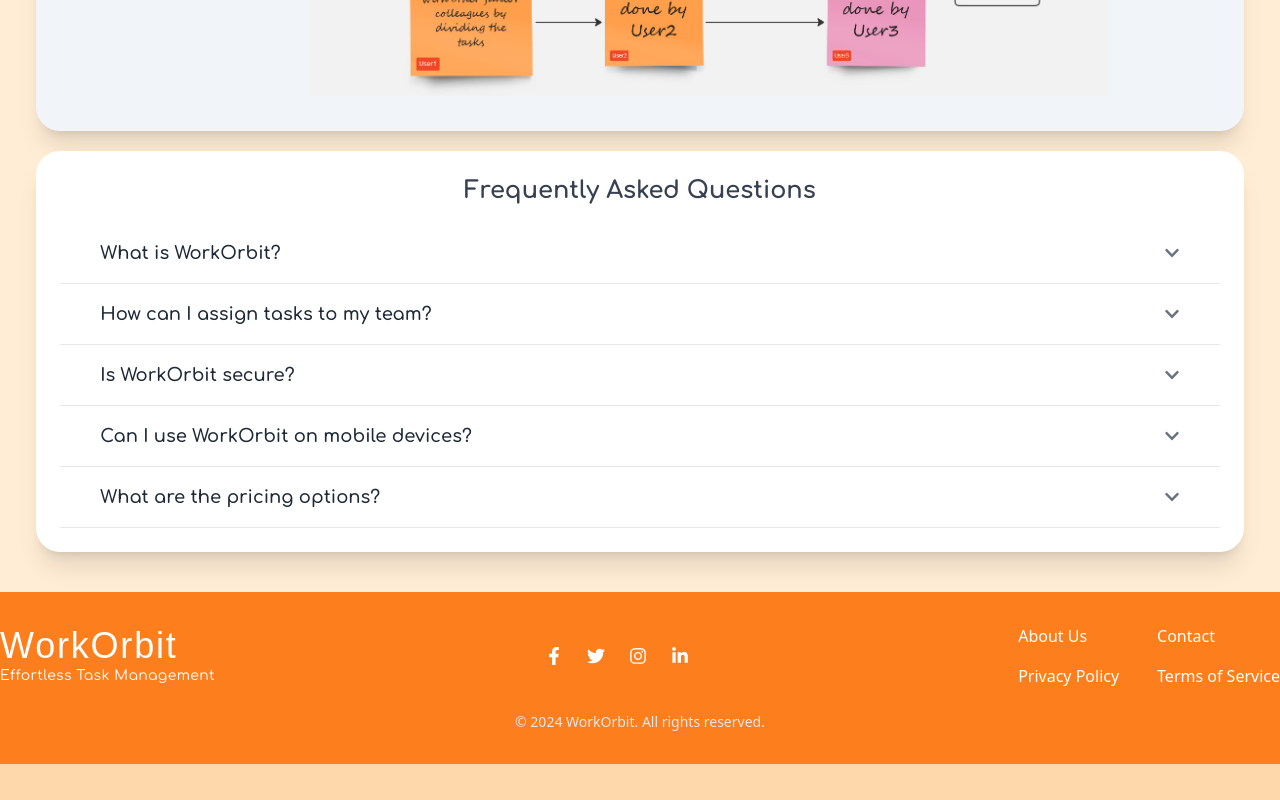
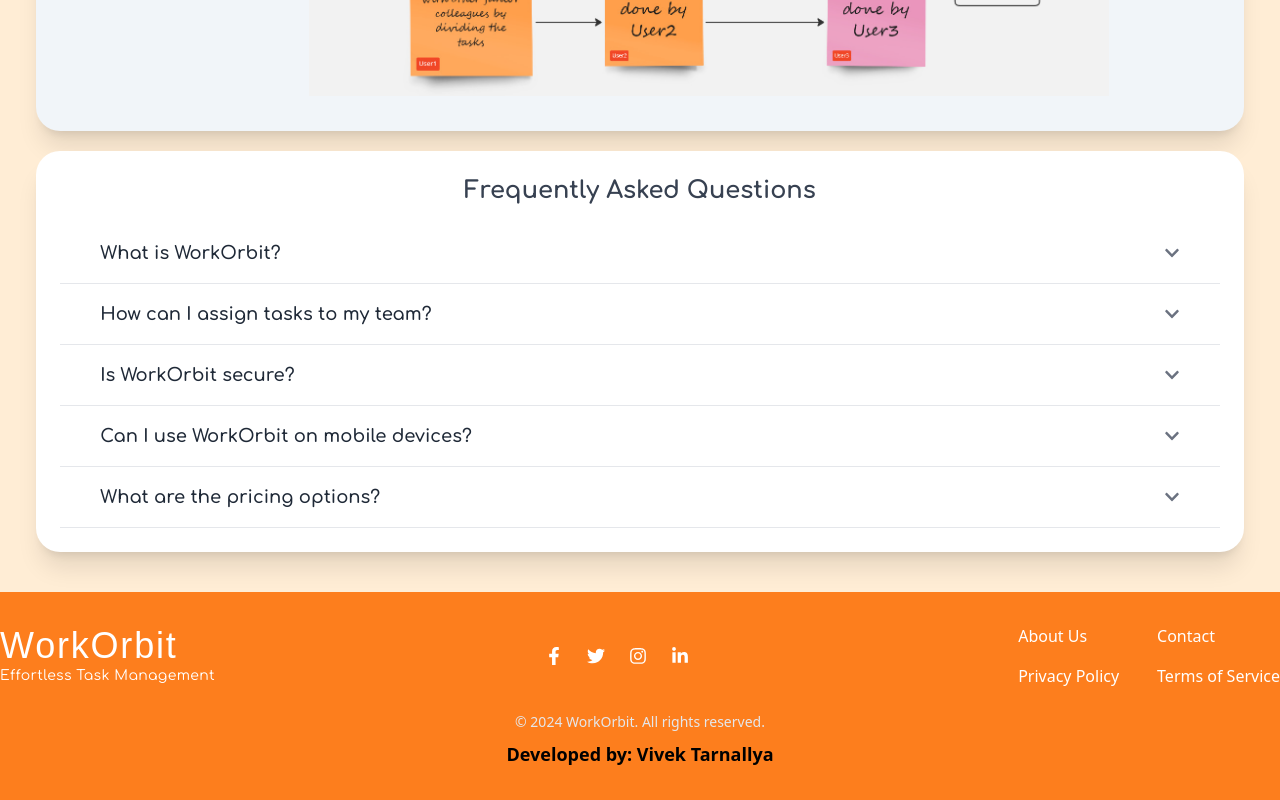
Before and after one commit to vivekbeast/work, a Next.js app: page / in a window 1280 px wide. Shown: the part 1199-1999 px from the top of the page. Before the commit the page ends 1963 px from the top, so only its background shows below. Built offline with nearby package versions, Linux system fonts and the light colour scheme; no server answers; a web font is replaced by a local one.

Commit message:
ghHhHhhh

```diff
--- a/app/components/Footer.jsx
+++ b/app/components/Footer.jsx
@@ -67,8 +67,12 @@ const Footer = () => {
       </div>
 
       {/* Trademark/Copyright */}
-      <div className="text-center text-sm text-gray-200 mt-6">
-        © {new Date().getFullYear()} WorkOrbit. All rights reserved.
+      <div className="text-center w-full text-sm text-gray-200 mt-6">
+       <h1> © {new Date().getFullYear()} WorkOrbit. All rights reserved.</h1>
+       <div className="text-center text-black text-lg font-bold mt-2">
+  Developed by: Vivek Tarnallya
+     </div>
+
       </div>
     </footer>
   );
--- a/app/layout.tsx
+++ b/app/layout.tsx
@@ -19,8 +19,8 @@ const geistMono = localFont({
 });
 
 export const metadata: Metadata = {
-  title: "Create Next App",
-  description: "Generated by create next app",
+  title: "WorkOrbit - Effortless Task Management",
+  description: "A whole new concept of task management for offices, schools, and various other fields by Vivek Tarnallya.",
 };
 
 export default function RootLayout({
```
